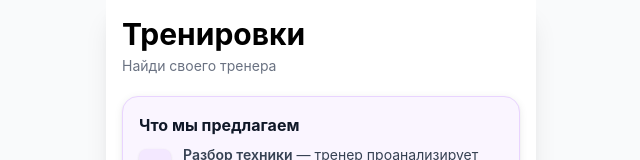
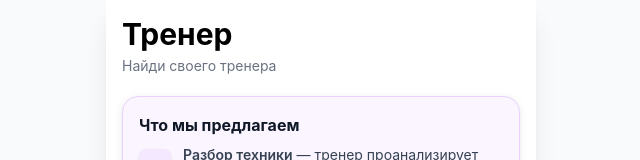
Before and after one commit to sadboy2001/SHIFT, a React (Vite) app: page / in a window 1280 px wide. Both pictures are taken after a click on the button "Тренеры". Shown: the top 160 px of the page, without its empty margins (319-959 px from the left). Built offline with nearby package versions, Linux system fonts and the light colour scheme.

Commit message:
Update TrainerScreen.tsx

```diff
--- a/src/screens/TrainerScreen.tsx
+++ b/src/screens/TrainerScreen.tsx
@@ -200,7 +200,7 @@
   return (
     <div className="flex flex-col flex-1 overflow-y-auto pb-4">
       <div className="px-4 pt-4 pb-3">
-        <h1 className="text-3xl font-bold text-black">Тренировки</h1>
+        <h1 className="text-3xl font-bold text-black">Тренер</h1>
         <p className="text-gray-500 text-sm mt-1">Найди своего тренера</p>
       </div>
 
```
